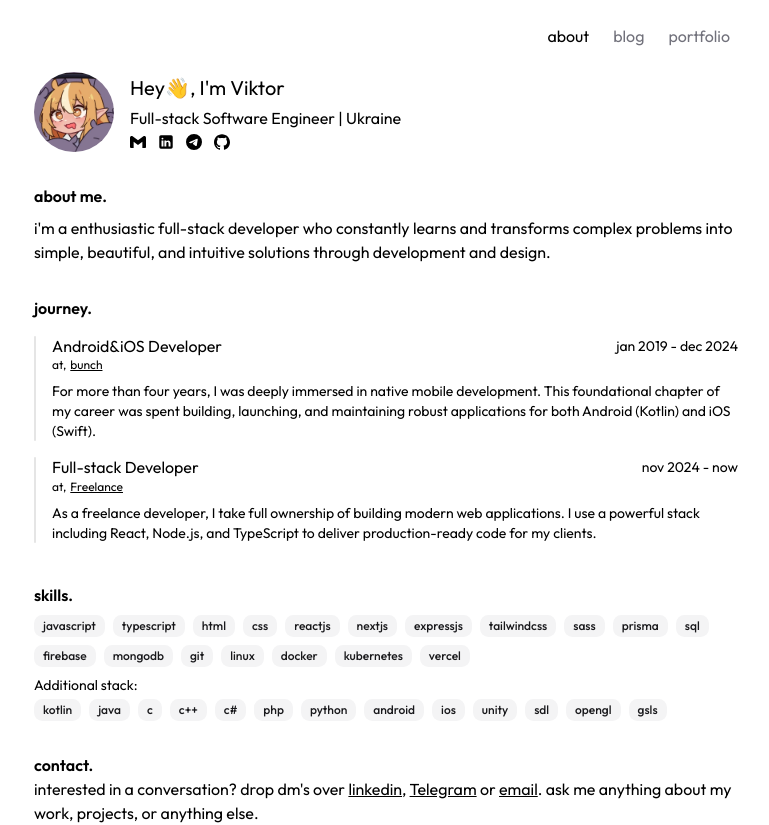
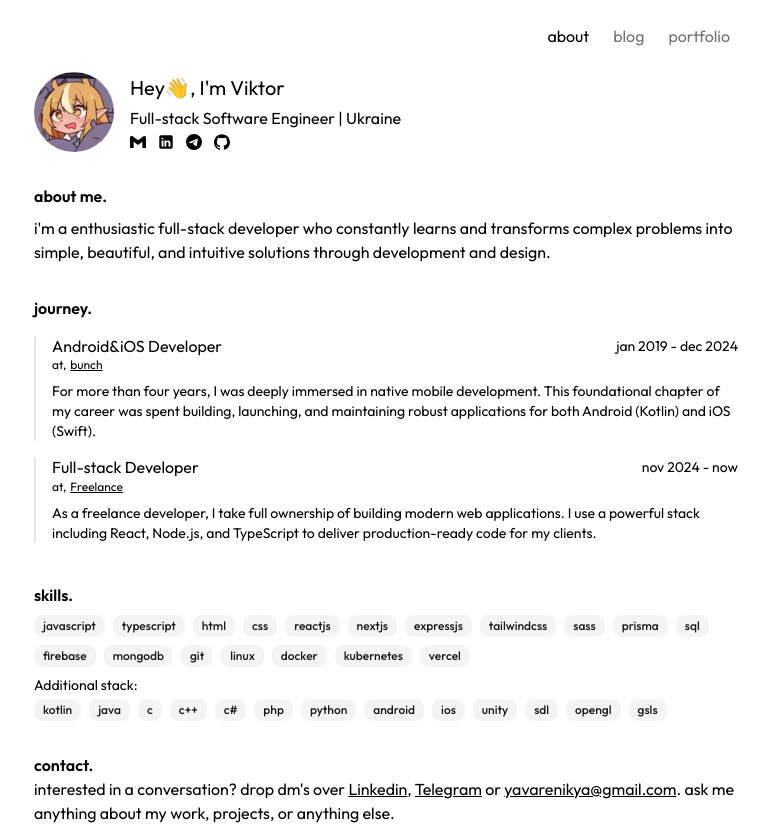
Before and after one commit to kotleni/kotleni.github.io, a Next.js app: page / in a window 1280 px wide. Shown: the whole page, without its empty margins (254-1023 px from the left). Built offline with nearby package versions, Linux system fonts and the light colour scheme.

Commit message:
fix: typos in footer

```diff
--- a/src/app/page.tsx
+++ b/src/app/page.tsx
@@ -181,7 +181,7 @@ export default function Home() {
                 <p>
                     interested in a conversation? drop dm's over{' '}
                     <Link className="underline" href={URLS.linkedin}>
-                        linkedin
+                        Linkedin
                     </Link>
                     ,{' '}
                     <Link className="underline" href={URLS.telegram}>
@@ -189,7 +189,7 @@ export default function Home() {
                     </Link>{' '}
                     or{' '}
                     <Link className="underline" href={'mailto:' + EMAIL}>
-                        email
+                        {EMAIL}
                     </Link>
                     . ask me anything about my work, projects, or anything else.
                 </p>
```
